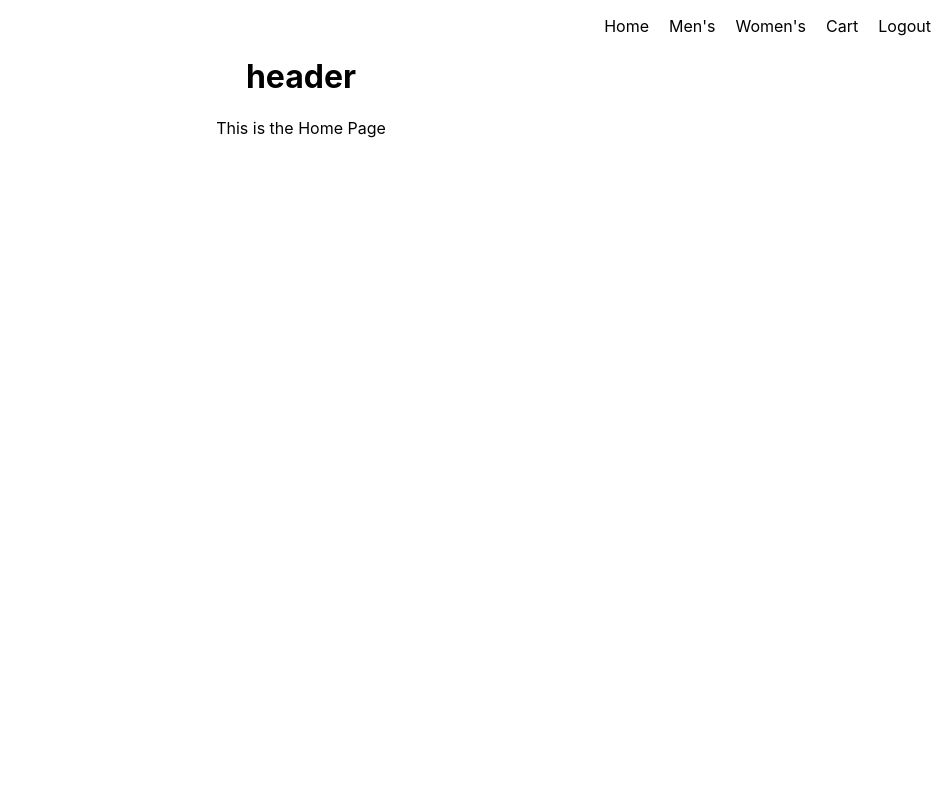
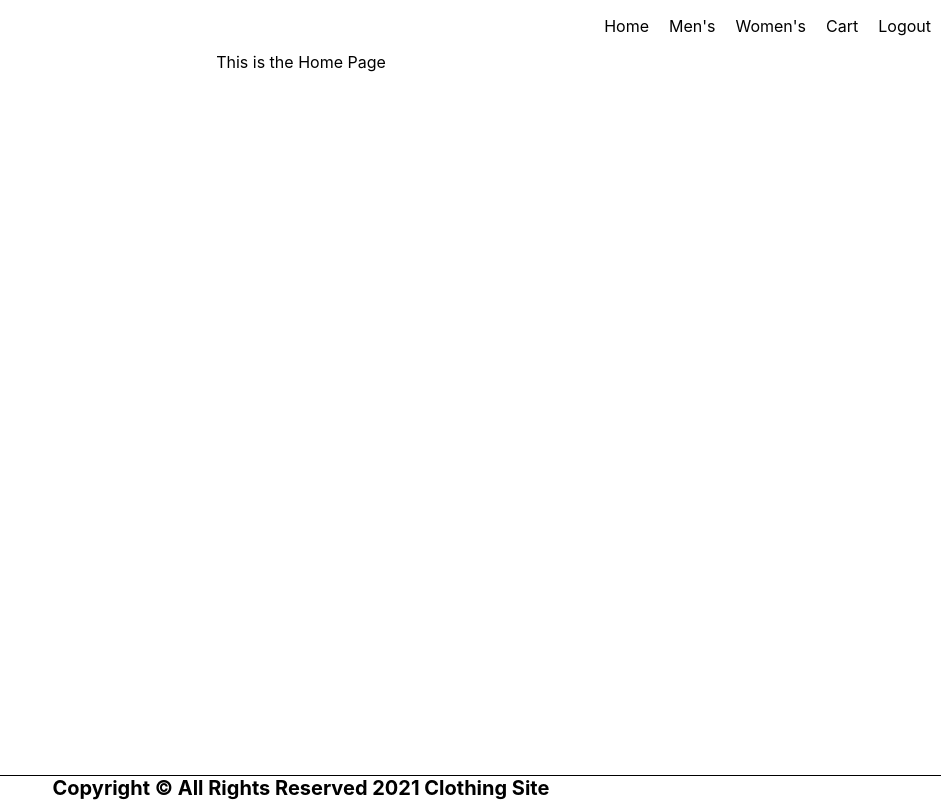
Before and after one commit to josedguti/low-rent-fe, a React (Create React App) app: page / in a window 1280 px wide. Shown: the whole page, without its empty margins (339-1280 px from the left). Built offline with nearby package versions, Linux system fonts and the light colour scheme.

Commit message:
Added footer to app.js

```diff
--- a/src/App.css
+++ b/src/App.css
@@ -1,16 +1,5 @@
 .App {
   text-align: center;
-}
-
-.App-logo {
-  height: 40vmin;
-  pointer-events: none;
-}
-
-@media (prefers-reduced-motion: no-preference) {
-  .App-logo {
-    animation: App-logo-spin infinite 20s linear;
-  }
 }
 
 .App-header {
@@ -24,15 +13,13 @@
   color: white;
 }
 
-.App-link {
-  color: #61dafb;
+.footer {
+  color: black;
+    font-size: 20px;
+    width: 100%;
+    text-align: center;
+    border-top: 1px groove black;
+    position: fixed;
+    bottom: 0;
+
 }
-
-@keyframes App-logo-spin {
-  from {
-    transform: rotate(0deg);
-  }
-  to {
-    transform: rotate(360deg);
-  }
-}
--- a/src/App.js
+++ b/src/App.js
@@ -1,5 +1,4 @@
 import './App.css';
-import { Route, Switch } from 'react-router-dom';
 
 // Imported Pages
 import HomePage from './Pages/HomePage/HomePage';
@@ -8,6 +7,9 @@ import WomensPage from './Pages/WomensPage/WomensPage';
 import Checkout from './Pages/Checkout/Checkout';
 
 // Imported Components
+
+import { Route, Switch } from 'react-router-dom'
+import Footer from './components/Footer/Footer';
 import Nav from './components/Nav/Nav';
 
 function App() {
@@ -28,6 +30,7 @@ function App() {
       <Checkout />
       } />
     </Switch>
+    <Footer />
     </div>
   );
 }
--- a/src/Pages/HomePage/HomePage.js
+++ b/src/Pages/HomePage/HomePage.js
@@ -3,7 +3,7 @@ import Header from '../../components/Header/Header';
 function HomePage(props) {
     return (
         <div>
-        <Header />
+
         <p>This is the Home Page</p>
 
         </div>
--- /dev/null
+++ b/src/components/Footer/Footer.js
@@ -0,0 +1,8 @@
+function Footer(props) {
+    return (
+        <div className="footer"><strong>Copyright &copy; All Rights Reserved 2021 Clothing Site</strong></div>
+    );
+}
+
+
+export default Footer;
```
Also changed, not shown: src/Pages/HomePage/HomePage.css (added), 1 other file (tests, documents, lock files or other folders). Lines whose indentation alone changed are shown as unchanged.
